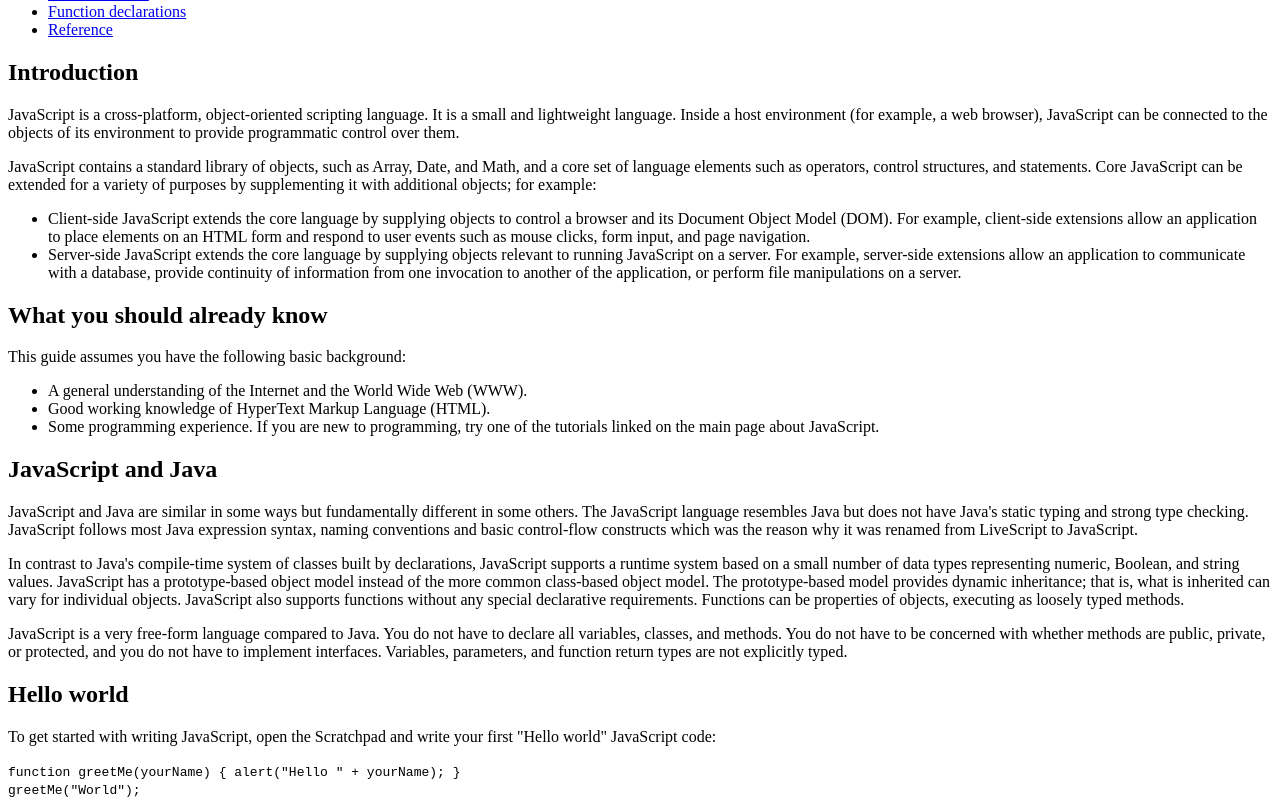
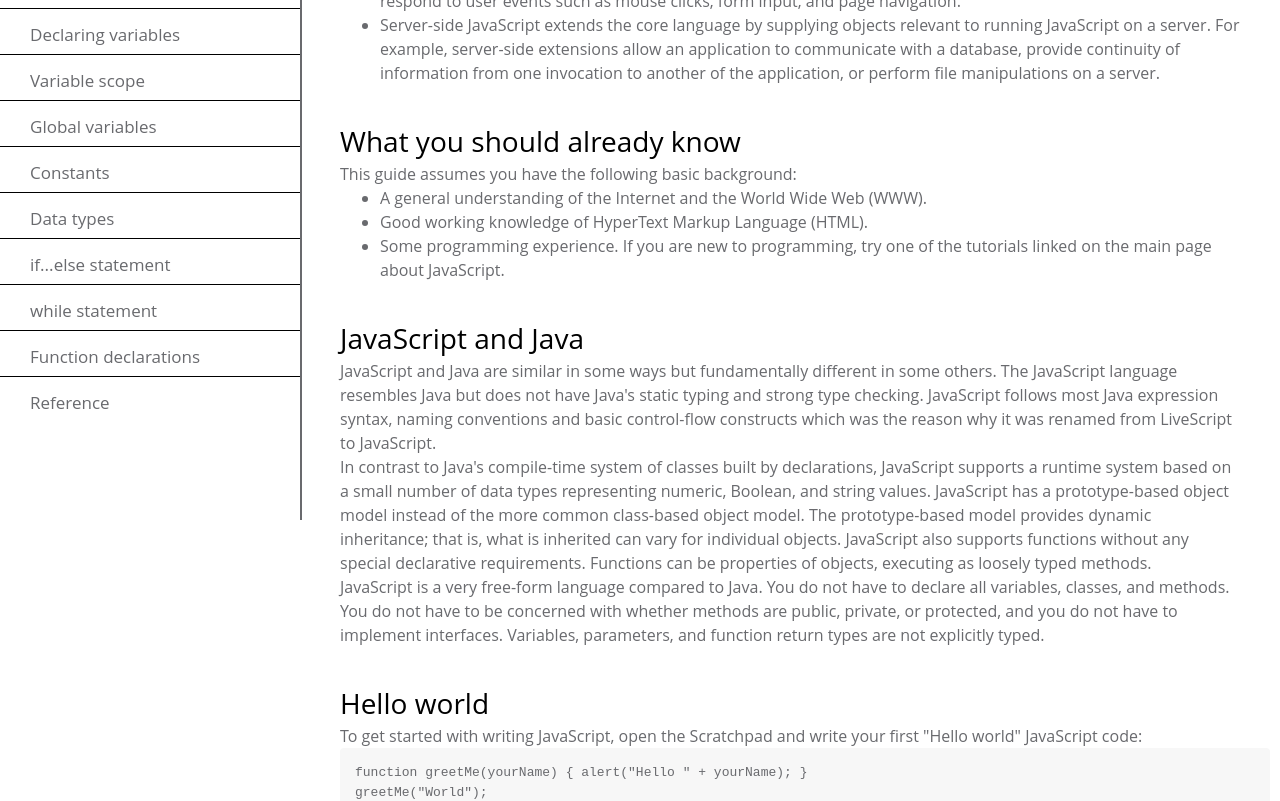
Before and after one commit to sohazur/Documentation-Page, a plain HTML site: page index.html in a window 1280 px wide. Shown: the part 280-1081 px from the top of the page. Drawn offline with Linux system fonts and the light colour scheme.

Commit message:
Laptop ready Page
Navbar on the left

```diff
--- a/index.html
+++ b/index.html
@@ -4,6 +4,8 @@
     <meta charset="UTF-8">
     <meta http-equiv="X-UA-Compatible" content="IE=edge">
     <meta name="viewport" content="width=device-width, initial-scale=1.0">
+    <script src="https://cdn.freecodecamp.org/testable-projects-fcc/v1/bundle.js"></script>
+    <link rel="stylesheet" href="style.css">
     <title>JS Documentation</title>
 </head>
 <body>
@@ -28,7 +30,7 @@
             </ul>
         </nav>
         <section class="main-section" id="Introduction">
-            <header><h2>Introduction</h2></header>
+            <header><h1>Introduction</h1></header>
             <p>
                 JavaScript is a cross-platform, object-oriented scripting language. It is a small and lightweight language. Inside a host environment (for example, a web browser), JavaScript can be connected to the objects of its environment to provide programmatic control over them.
             </p>
@@ -45,7 +47,7 @@
             </ul>
         </section>
         <section class="main-section" id="What_you_should_already_know">
-            <header><h2>What you should already know</h2></header>
+            <header><h1>What you should already know</h1></header>
             <p>
                 This guide assumes you have the following basic background:
             </p>
@@ -56,7 +58,7 @@
             </ul>
         </section>
         <section class="main-section" id="JavaScript_and_Java">
-            <header><h2>JavaScript and Java</h2></header>
+            <header><h1>JavaScript and Java</h1></header>
             <p>
                 JavaScript and Java are similar in some ways but fundamentally different in some others. The JavaScript language resembles Java but does not have Java's static typing and strong type checking. JavaScript follows most Java expression syntax, naming conventions and basic control-flow constructs which was the reason why it was renamed from LiveScript to JavaScript.
             </p>
@@ -68,7 +70,7 @@
             </p>
         </section>
         <section class="main-section" id="Hello_world">
-            <header><h2>Hello world</h2></header>
+            <header><h1>Hello world</h1></header>
             <p>
                 To get started with writing JavaScript, open the Scratchpad and write your first "Hello world" JavaScript code:
             </p>
@@ -81,7 +83,7 @@
             </p>
         </section>
         <section class="main-section" id="Variables">
-            <header><h2>Variables</h2></header>
+            <header><h1>Variables</h1></header>
             <p>
                 You use variables as symbolic names for values in your application. The names of variables, called identifiers, conform to certain rules.
             </p>
@@ -93,7 +95,7 @@
             </p>
         </section>
         <section class="main-section" id="Declaring_variables">
-            <header><h2>Declaring variables</h2></header>
+            <header><h1>Declaring variables</h1></header>
             <p>You can declare a variable in three ways</p>
             <p>With the keyword var. For example,</p>
             <code>var x = 42.</code>
@@ -110,7 +112,7 @@
             </p>
         </section>
         <section class="main-section" id="Variable_scope">
-            <header><h2>Variable scope</h2></header>
+            <header><h1>Variable scope</h1></header>
             <p>
                 When you declare a variable outside of any function, it is called a global variable, because it is available to any other code in the current document. When you declare a variable within a function, it is called a local variable, because it is available only within that function.
             </p>
@@ -127,7 +129,7 @@
             </code>
         </section>
         <section class="main-section" id="Global_variables">
-            <header><h2>Global variables</h2></header>
+            <header><h1>Global variables</h1></header>
             <p>
                 Global variables are in fact properties of the global object. In web pages the global object is window, so you can set and access global variables using the window.variable syntax.
             </p>
@@ -136,7 +138,7 @@
             </p>
         </section>
         <section class="main-section" id="Constants">
-            <header><h2>Constants</h2></header>
+            <header><h1>Constants</h1></header>
             <p>
                 You can create a read-only, named constant with the const keyword. The syntax of a constant identifier is the same as for a variable identifier: it must start with a letter, underscore or dollar sign and can contain alphabetic, numeric, or underscore characters.
             </p>
@@ -163,7 +165,7 @@
             </code>
         </section>
         <section class="main-section" id="Data_types">
-            <header><h2>Data types</h2></header>
+            <header><h1>Data types</h1></header>
             <p>The latest ECMAScript standard defines seven data types:</p>
             <ul>
                 <li>Six data types that are primitives:</li>
@@ -186,7 +188,7 @@
             </p>
         </section>
         <section class="main-section" id="if...else_statement">
-            <header><h2>if...else statement</h2></header>
+            <header><h1>if...else statement</h1></header>
             <p>
                 Use the if statement to execute a statement if a logical condition is true. Use the optional else clause to execute a statement if the condition is false. An if statement looks as follows:
             </p>
@@ -220,7 +222,7 @@
             <code>if ((x = y)) { /* statements here */ }</code>
         </section>
         <section class="main-section" id="while_statement">
-            <header><h2>while statement</h2></header>
+            <header><h1>while statement</h1></header>
             <p>
                 A while statement executes its statements as long as a specified condition evaluates to true. A while statement looks as follows:
             </p>
@@ -250,7 +252,7 @@
             </p>
         </section>
         <section class="main-section" id="Function_declarations">
-            <header><h2>Function declarations</h2></header>
+            <header><h1>Function declarations</h1></header>
             <p>
                 A function definition (also called a function declaration, or function statement) consists of the function keyword, followed by:
             </p>
@@ -274,7 +276,7 @@
             </p>
         </section>
         <section class="main-section" id="Reference">
-            <header><h2>Reference</h2></header>
+            <header><h1>Reference</h1></header>
             <ul>
                 <li>All the documentation in this page is taken from <a href="https://developer.mozilla.org/en-US/docs/Web/JavaScript/Guide" target="_blank">MDN</a></li>
             </ul>
--- a/style.scss
+++ b/style.scss
@@ -0,0 +1,70 @@
+* {
+    margin: 0;
+}
+body {
+    font-family: 'Open Sans', 'Arial', sans-serif;
+    color: #696A6E;
+}
+
+#main-doc {
+    font-size: 16px;
+}
+
+#navbar {
+    font-size: 17px;
+    width: 300px;
+    height: 100%;
+    position: fixed;
+    top: 0;
+    left: 0;
+    overflow: auto;
+    border-right: 2px solid #696A6E;
+
+    header {
+        text-align: center;
+        margin: 10px;
+    }
+
+    ul {
+        list-style-type: none;
+        padding: 0;
+        margin: auto;
+
+        li {
+            height: 45px;
+            border-top: 1px solid black;
+
+            .nav-link {
+                display: block;
+                padding: 14px 30px;
+                color: #696A6E;
+                text-decoration: none;
+            }
+        }
+    }
+}
+
+
+section {
+    margin: 35px 40px 35px 340px;
+    line-height: 1.5;
+
+    code {
+        font-size: 13px;
+        background: #F7F7F7;
+        min-width: 100%;
+        padding: 15px;
+        display: block;
+        border-radius: 4px;
+    }
+}
+
+h1 {
+    color: black;
+    font-size: 1.75rem;
+    font-weight: 500;
+}
+
+@media (max-width: 800px) {
+
+}
```
Also changed, not shown: style.css, 1 other file.
